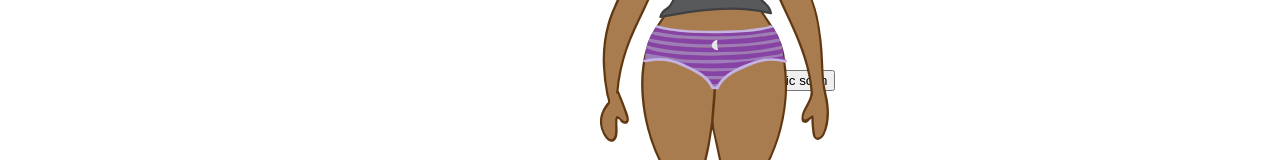
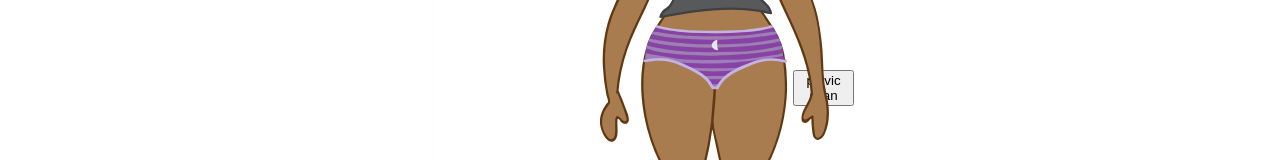
Before and after one commit to anisa-matthews/moon-undies, a plain HTML site: page index2.html in a window 1280 px wide. Shown: the part 411-571 px from the top of the page. Drawn offline with Linux system fonts and the light colour scheme.

Commit message:
Update index2.html

```diff
--- a/index2.html
+++ b/index2.html
@@ -27,7 +27,7 @@
                         </div>
                     </div>
                     <img class="svg" src="images/irritation.svg">
-                    <button id="pelvic" style="display: block;margin: 400px 0px 0px 320px;">pelvic scan</button>
+                    <button id="pelvic" style="display: block;margin: 400px 0px 0px 360px;">pelvic scan</button>
                     <div id="monitor" style="display: none">
                             <h4>temp: 95°F</h4>
                             <h4>ph level: 5.5 (*check with your doctor in case of infection*)</h>
```
